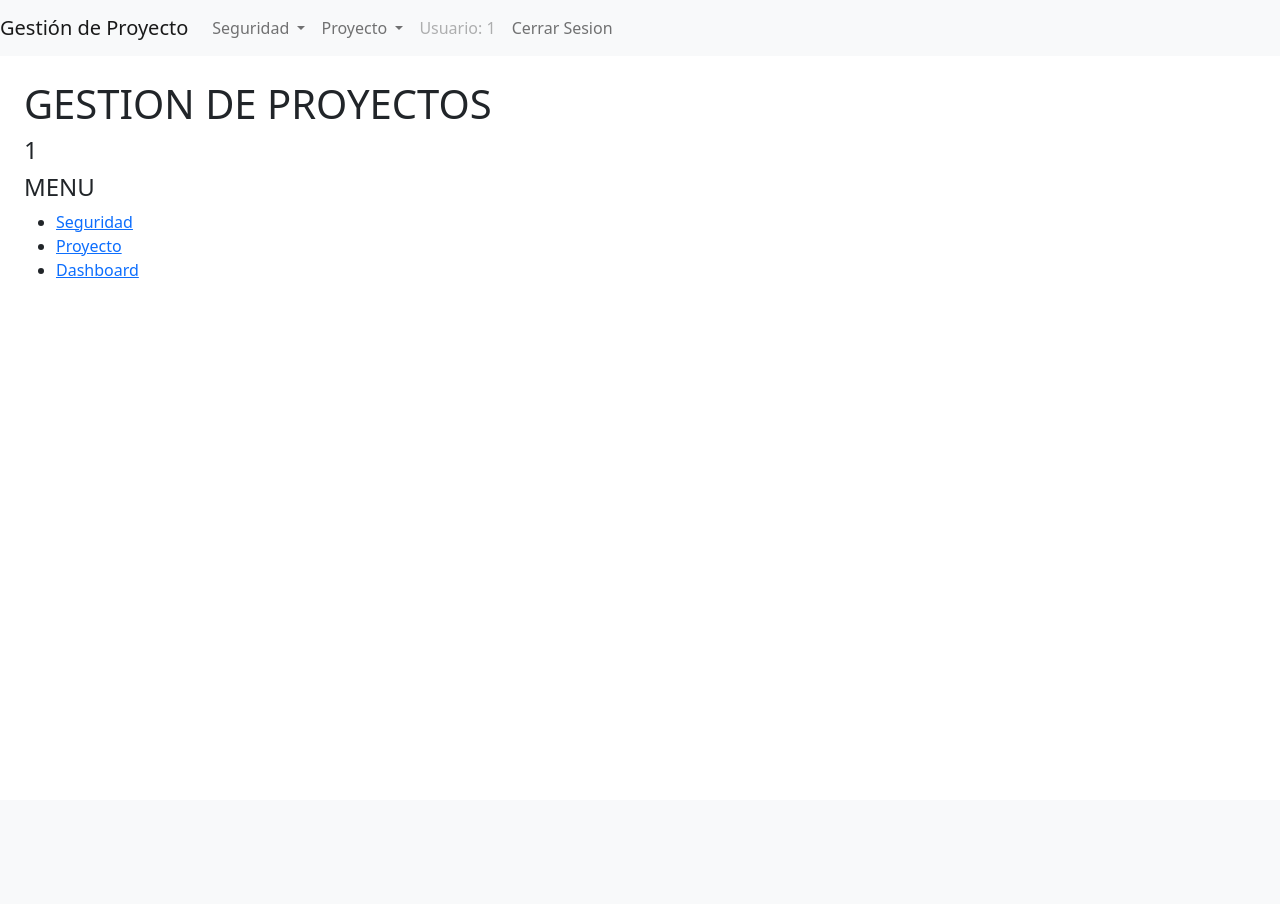
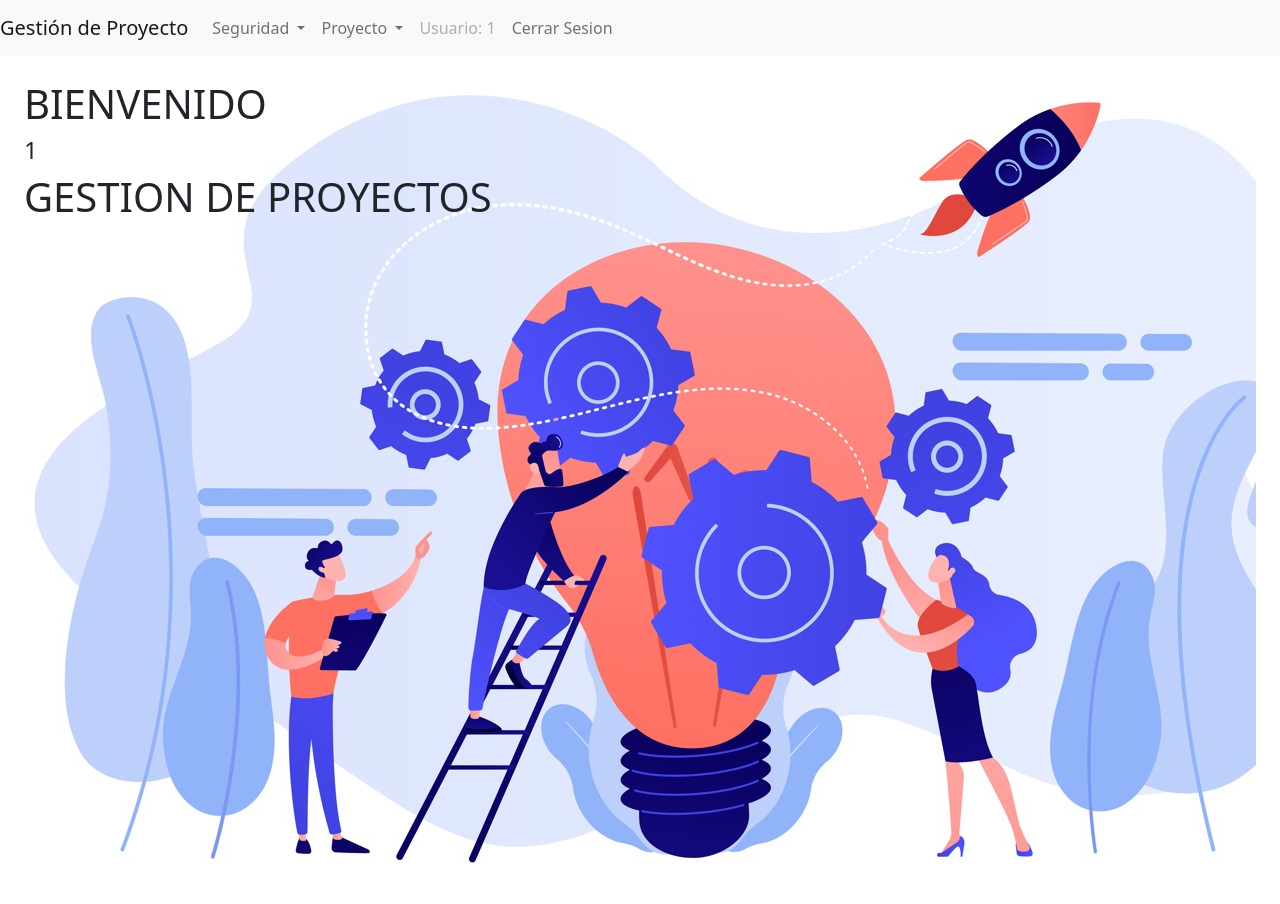
Before and after one commit to vegaalexa/IS2-GRUPO5, a Django app: page /homeProyecto2/1 in a window 1280 px wide. Before the commit the page ends 278 px from the top, so only its background shows below. Run offline with Django 4.2, Linux system fonts and the light colour scheme; some libraries are stand-ins or nearby versions.

Commit message:
Agregamos una imagen como bondo de pantalla al home

```diff
--- a/is2Proyecto/gestionProyectoApp/templates/homeProyecto.html
+++ b/is2Proyecto/gestionProyectoApp/templates/homeProyecto.html
@@ -2,16 +2,22 @@
 
 {% block title %} gestion de proyectos {% endblock %}
 
+
 {% block body %}
-    <h1>GESTION DE PROYECTOS</h1>
-    <h4>{{email}}</h4>
+    <div style="background-image: url('/static/imagenes/fondo1_1.jpg');
+        width: 100%;
+        height: 100vh !important;">
+    <!-- <div class="welcome"> -->
 
-    <h4>MENU</h4>
-    <nav>
-        <ul>
-            <li> <a href="/seguridad/{{email}}"> Seguridad </a> </li>
-            <li> <a href="/proyecto/{{email}}"> Proyecto </a> </li>
-            <li> <a href="#"> Dashboard </a> </li>
-        </ul>
-    </nav>
+        <h1>BIENVENIDO</h1>
+        <h4>{{email}}</h4>
+        <h1>GESTION DE PROYECTOS</h1>
+
+
+        <!-- <img src="/static/imagenes/fondo1_1.jpg" style="width: 70%;
+                        height: 70vh;
+                        margin: 0 auto !important;
+                        "> -->
+
+    </div>
 {% endblock%}
```
Also changed, not shown: is2Proyecto/gestionProyectoApp/static/imagenes/fondo1_1.jpg (added).
